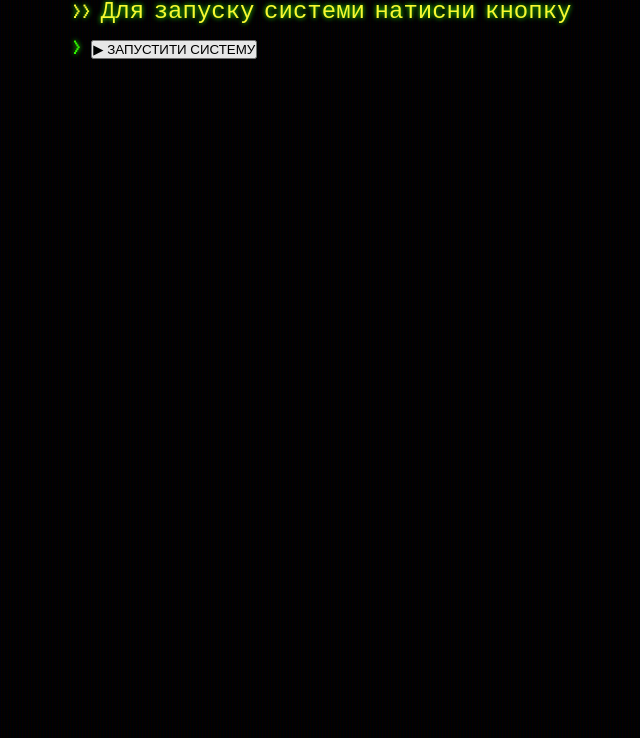
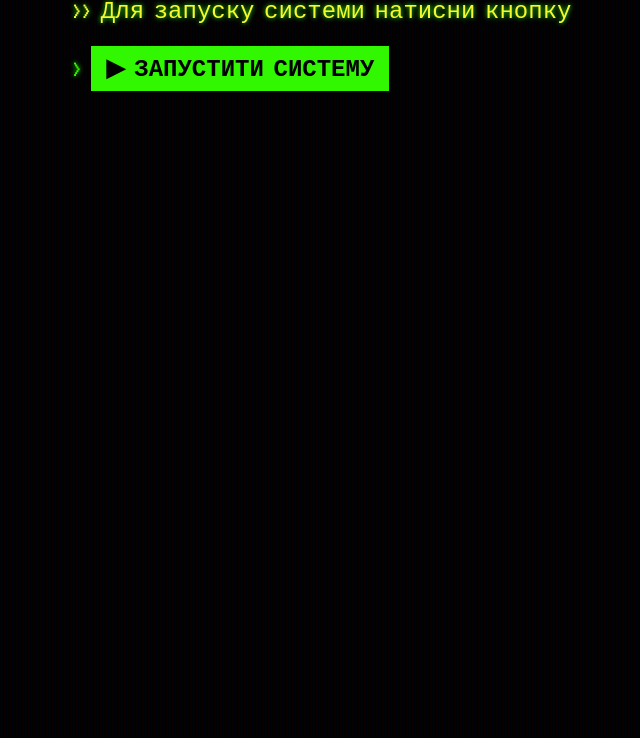
Before and after one commit to Trothing/ForestDream, a plain HTML site: page index.html in a window 1280 px wide. Shown: the part 62-800 px from the top of the page, without its empty margins (128-768 px from the left). Drawn offline with Linux system fonts and the light colour scheme.

Commit message:
Refactor style.css for improved structure and styles

```diff
--- a/style.css
+++ b/style.css
@@ -103,6 +103,32 @@ a.btn:hover {
     box-shadow: 0 0 15px #fff;
 }
 
+button.btn {
+    color: #000;
+    background: #33ff00;
+    text-decoration: none;
+    padding: 8px 15px;
+    margin-top: 15px;
+    display: inline-block;
+    font-weight: bold;
+    text-transform: uppercase;
+    cursor: pointer;
+    border: none;
+    font-family: 'VT323', monospace;
+    font-size: 1em;
+}
+
+button.btn:hover {
+    background: #fff;
+    box-shadow: 0 0 15px #fff;
+}
+
+button.btn:disabled {
+    background: #666;
+    cursor: not-allowed;
+    box-shadow: none;
+}
+
 @media (max-width: 600px) {
     body {
         padding: 5px;
```
